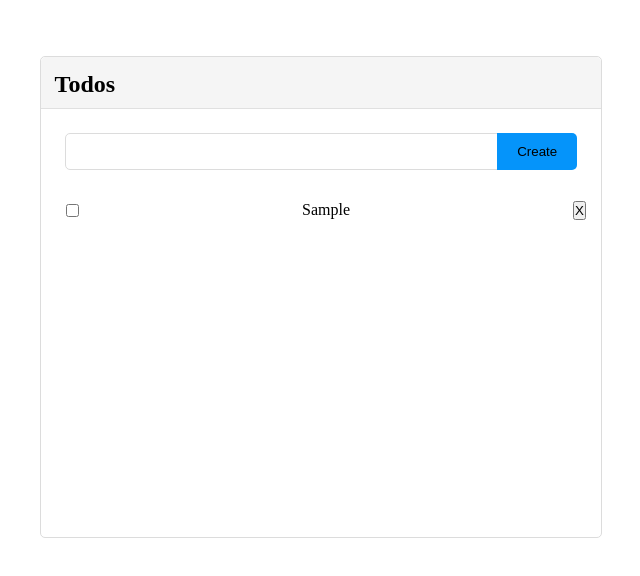
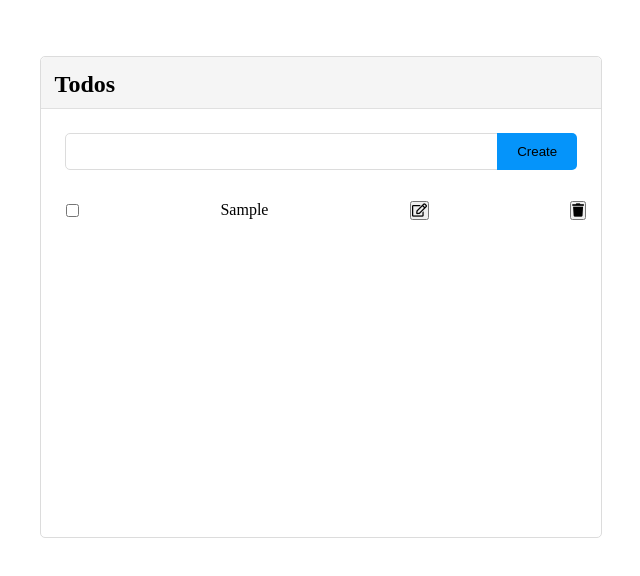
Before and after one commit to artikgupta/todo, a plain HTML site: page index.html in a window 1280 px wide. Both pictures are taken after typing "Sample" into the empty fields and a click on the button "Create". Shown: the whole page, without its empty margins (319-959 px from the left). Drawn offline with Linux system fonts and the light colour scheme.

Commit message:
add font awesome delete anmd write icons

```diff
--- a/app.js
+++ b/app.js
@@ -49,8 +49,12 @@ function displayTodo() {
 
     div.appendChild(paragraph);
 
+    let writeButton = document.createElement("button");
+    writeButton.innerHTML = '<i class="far fa-edit"></i>';
+    div.appendChild(writeButton);
+
     let deleteButton = document.createElement("button");
-    deleteButton.innerHTML = "X";
+    deleteButton.innerHTML = '<i class="fas fa-trash"></i>';
     div.appendChild(deleteButton);
     deleteButton.addEventListener("click", () => {
       deleteTodo(i);
--- a/index.html
+++ b/index.html
@@ -6,6 +6,8 @@
     <meta name="viewport" content="width=device-width, initial-scale=1.0">
     <title>Document</title>
     <link rel="stylesheet" href="style.css">
+    <link rel="stylesheet" href="https://use.fontawesome.com/releases/v5.7.1/css/all.css"
+        integrity="sha384-fnmOCqbTlWIlj8LyTjo7mOUStjsKC4pOpQbqyi7RrhN7udi9RwhKkMHpvLbHG9Sr" crossorigin="anonymous">
 </head>
 
 <body>
```
